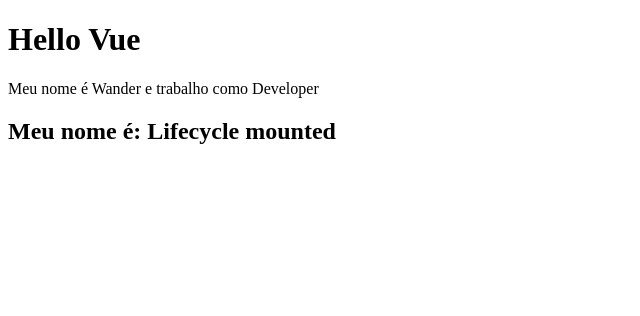
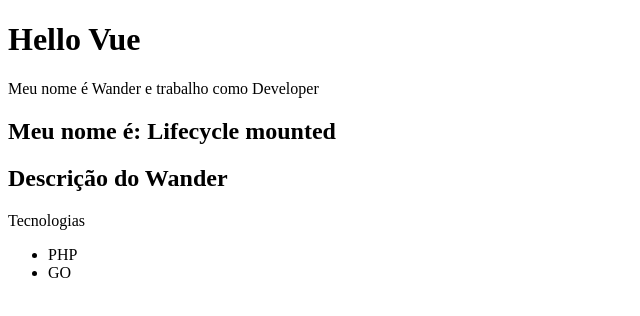
Before and after one commit to wander4747/vue-basic, a Vue app: page / in a window 1280 px wide. Shown: the top 316 px of the page, without its empty margins (0-640 px from the left). Built offline with nearby package versions, Linux system fonts and the light colour scheme.

Commit message:
Component hierarchy

```diff
--- a/src/App.vue
+++ b/src/App.vue
@@ -1,18 +1,21 @@
 <template>
     <FirstComponent />
     <LifeCycle />
+    <People />
 </template>
 
 <script>
 
 import FirstComponent from "./components/FirstComponent";
 import LifeCycle from "./components/LifeCycle";
+import People from "./components/People";
 
 export default{
     name: 'App',
     components: {
         FirstComponent,
-        LifeCycle
+        LifeCycle,
+        People
     }
 }
 </script>
--- /dev/null
+++ b/src/components/Info.vue
@@ -0,0 +1,16 @@
+<template>
+    <div>
+        <p>Tecnologias</p>
+        <ul>
+            <li>PHP</li>
+            <li>GO</li>
+        </ul>
+    </div>
+
+</template>
+
+<script>
+export default {
+    name: 'Info',
+}
+</script>
--- /dev/null
+++ b/src/components/People.vue
@@ -0,0 +1,23 @@
+<template>
+    <div>
+        <h2>Descrição do {{ name }}</h2>
+        <Info />
+    </div>
+
+</template>
+
+<script>
+import Info from "./Info";
+
+export default {
+    name: 'People',
+    components: {
+        Info
+    },
+    data() {
+        return {
+            name: 'Wander'
+        }
+    }
+}
+</script>
```
Also changed, not shown: src/components/Form.vue (added, +16 -0 lines).
